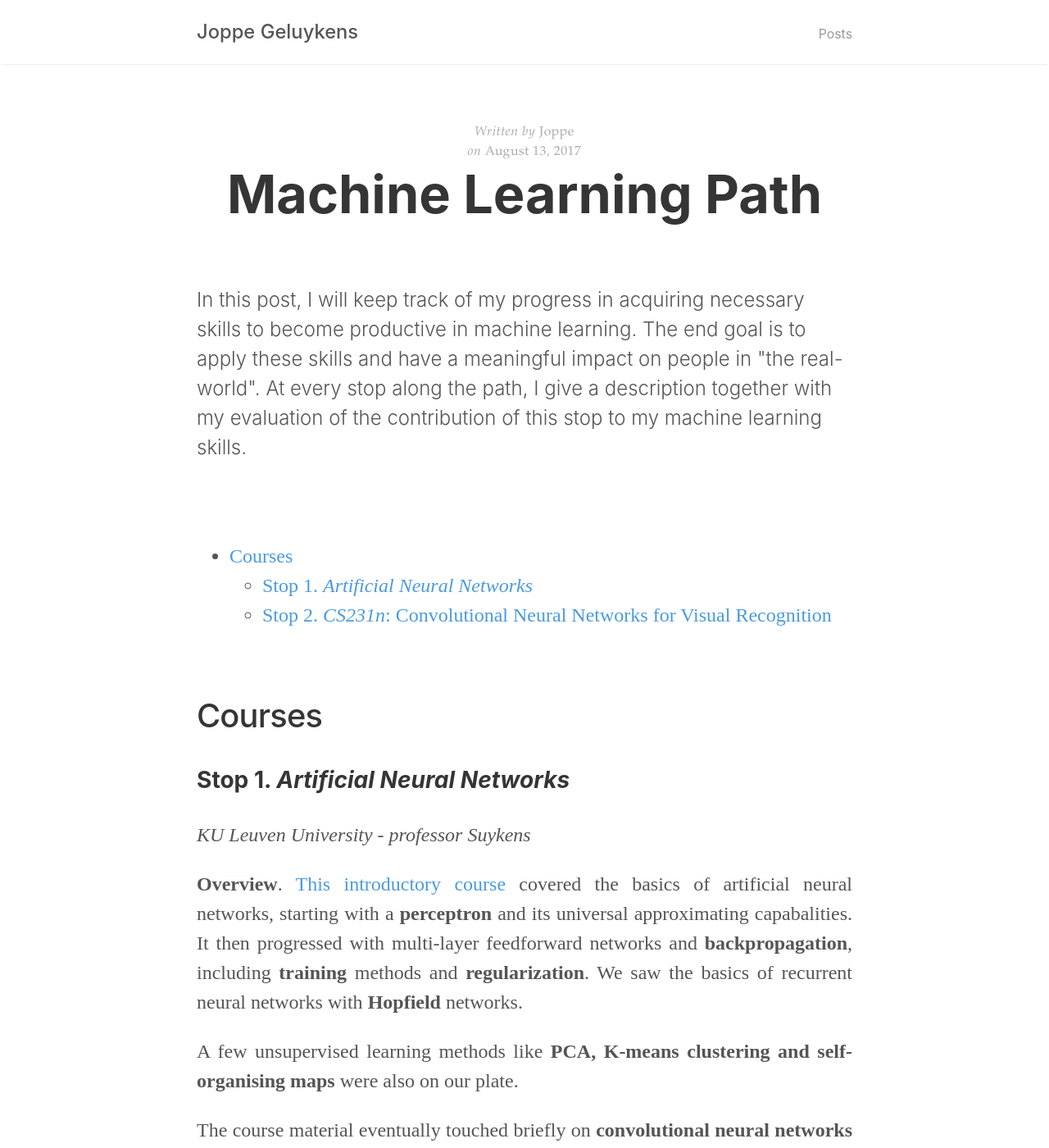
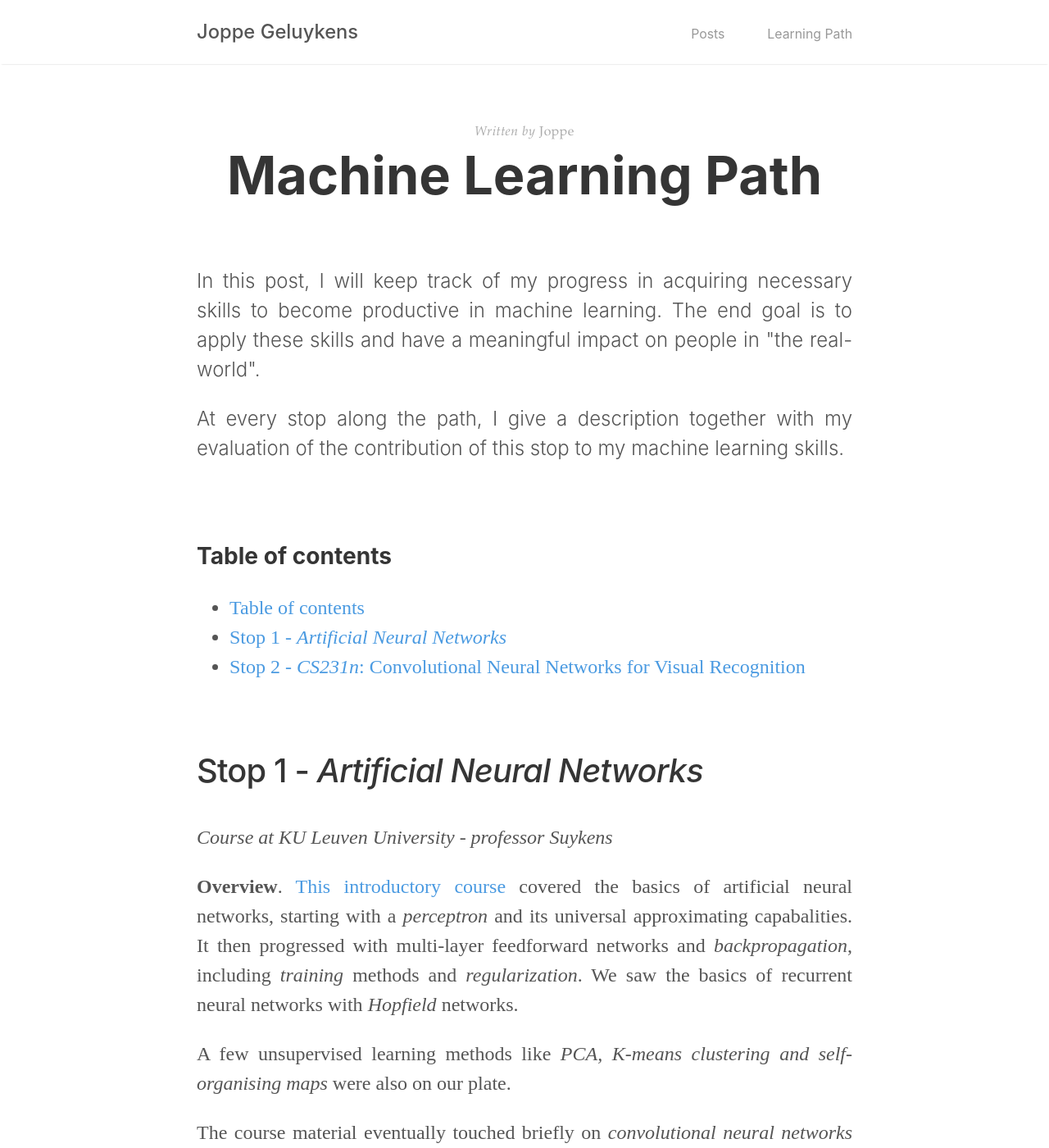
Before and after one commit to jppgks/blog, a Jekyll site: the page built from learning-path.md, in a window 1280 px wide and 1400 px high. Shown: the whole window at 82% size. Built offline with Jekyll 4.4.1, drawn with Linux system fonts in a browser that asks for light colours; some of the changed text lies outside the part shown.

Commit message:
add learning path as page instead of post

```diff
--- a/_layouts/default.html
+++ b/_layouts/default.html
@@ -11,6 +11,7 @@
         </a>
         <ul>
           <li><a href="{{ site.baseurl }}/">Posts</a></li>
+		  <li><a href="{{ site.baseurl }}/learning-path">Learning Path</a></li>
         </ul>
     </div>
   </nav>
--- a/_posts/2017-08-13-learning-path.md
+++ b/learning-path.md
@@ -5,30 +5,33 @@
 ---
 
 <div class="post-intro">
+<p>
 In this post, I will keep track of my progress in acquiring necessary skills to become productive in machine learning.
 The end goal is to apply these skills and have a meaningful impact on people in "the real-world".
-
+</p>
+<p>
 At every stop along the path, I give a description together with
 my evaluation of the contribution of this stop to my machine learning skills.
+</p>
 </div>
 
+### Table of contents
 * TOC
 {:toc}
 
-## Courses
-### Stop 1. _Artificial Neural Networks_
-_KU Leuven University - professor Suykens_
+## Stop 1 - _Artificial Neural Networks_
+_Course at KU Leuven University - professor Suykens_
 
 **Overview**. [This introductory course](https://onderwijsaanbod.kuleuven.be/syllabi/e/H02C4AE.htm#activetab=doelstellingen_idp1338320)
 covered the basics of artificial neural networks,
-starting with a **perceptron** and its universal approximating capabalities.
-It then progressed with multi-layer feedforward networks and **backpropagation**,
-including **training** methods and **regularization**.
-We saw the basics of recurrent neural networks with **Hopfield** networks.
+starting with a *perceptron* and its universal approximating capabalities.
+It then progressed with multi-layer feedforward networks and *backpropagation*,
+including *training* methods and *regularization*.
+We saw the basics of recurrent neural networks with *Hopfield* networks.
 
-A few unsupervised learning methods like **PCA, K-means clustering and self-organising maps** were also on our plate.
+A few unsupervised learning methods like *PCA, K-means clustering and self-organising maps* were also on our plate.
 
-The course material eventually touched briefly on **convolutional neural networks**
+The course material eventually touched briefly on *convolutional neural networks*
 as an introduction to a deep learning approach.
 
 **Evaluation.** The course was given from a mathematics perspective,
@@ -49,10 +52,10 @@
 It's the combination of the theoretical and practical side of things that made this course
 a valuable contribution to my machine learning path.
 
-### Stop 2. [_CS231n_](http://cs231n.stanford.edu): Convolutional Neural Networks for Visual Recognition
-_Stanford University - Andrej Karpathy_
+## Stop 2 - _CS231n_: Convolutional Neural Networks for Visual Recognition
+_Course at Stanford University (YouTube) - Andrej Karpathy_
 
 The examples at the end of the ANN course included the remarkable results attained with **convolutional neural networks**.
-Thus, this well-renowned course by Fei-Fei Li and Andrej Karpathy was a logical next step.
+Thus, [this well-renowned course](http://cs231n.stanford.edu) by Fei-Fei Li and Andrej Karpathy was a logical next step.
 
 TK
```
